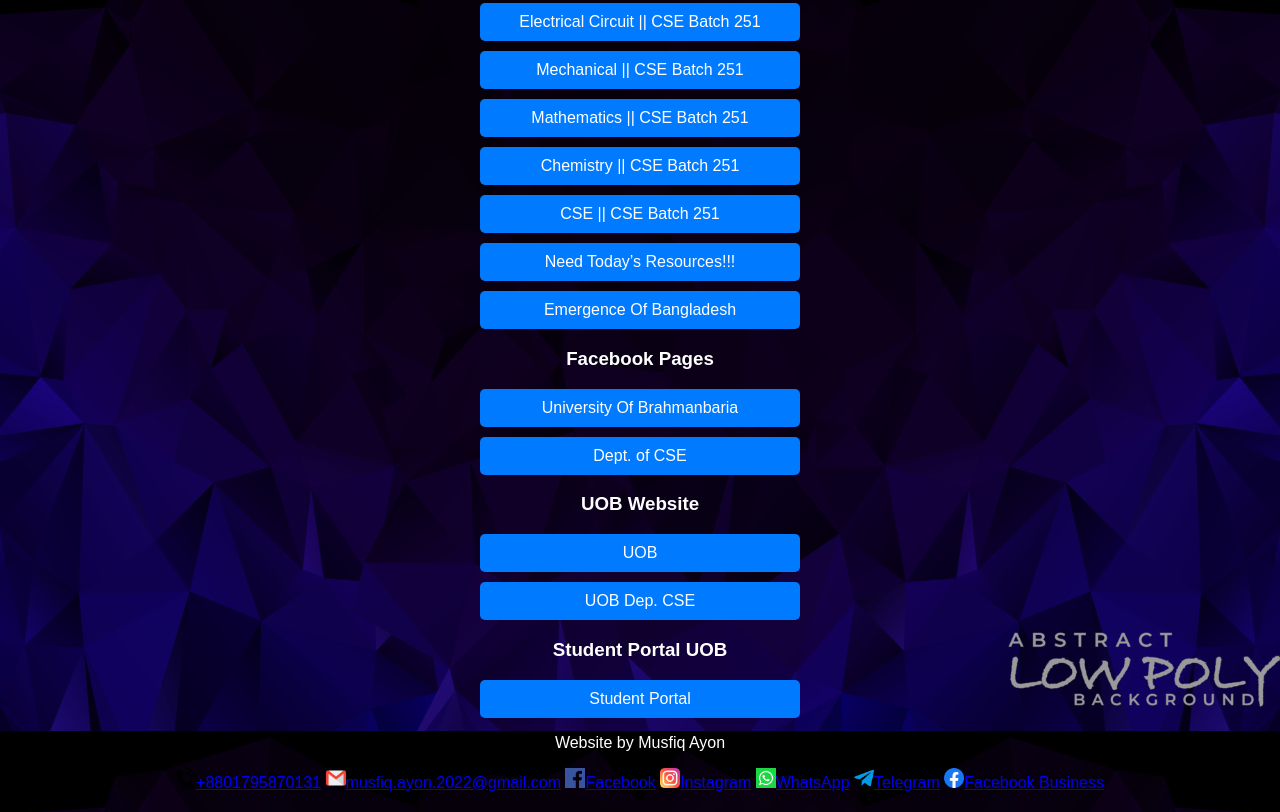
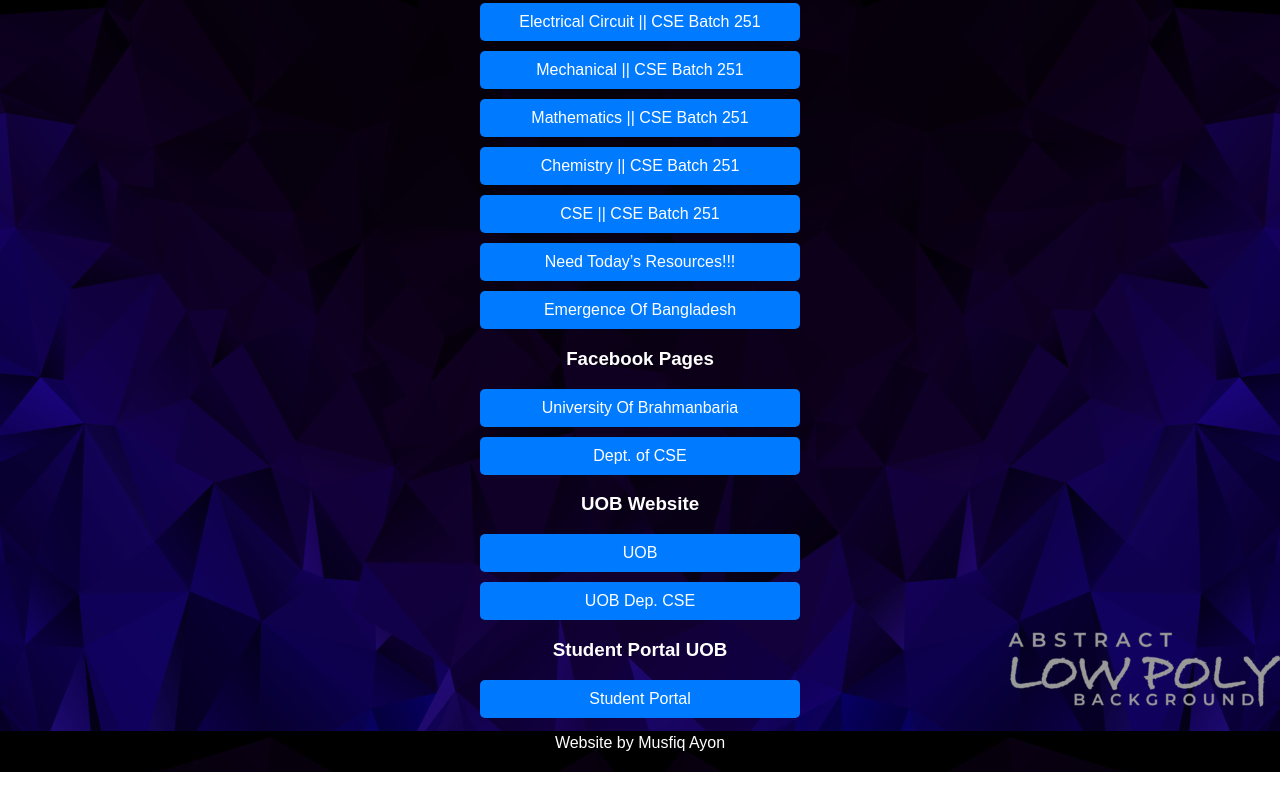
Before and after one commit to MusfiqAyon-MSL3/Class-Routine, a plain HTML site: page index.html in a window 1280 px wide. Shown: the part 1669-2481 px from the top of the page. After the commit the page ends 2441 px from the top, so only its background shows below. Drawn offline with Linux system fonts and the light colour scheme.

Commit message:
index.html

```diff
--- a/index.html
+++ b/index.html
@@ -352,13 +352,6 @@ tr:hover {
     </div>
     <div class="footer">
         <p>Website by Musfiq Ayon</p>
-        <a href="tel:+8801795870131"><img src="phone-icon.png" alt="Phone" style="width: 20px; height: auto;">+8801795870131</a>
-        <a href="mailto:musfiq.ayon.2022@gmail.com"><img src="email-icon.png" alt="Email" style="width: 20px; height: auto;">musfiq.ayon.2022@gmail.com</a>
-        <a href="https://www.facebook.com/musfiq.ayon.10/" target="_blank" rel="noopener noreferrer"><img src="facebook-icon.png" alt="Facebook" style="width: 20px; height: auto;">Facebook</a>
-        <a href="https://instagram.com/ayon.musfiq" target="_blank" rel="noopener noreferrer"><img src="instagram-icon.png" alt="Instagram" style="width: 20px; height: auto;">Instagram</a>
-        <a href="https://wa.me/8801576745644/" target="_blank" rel="noopener noreferrer"><img src="whatsapp-icon.png" alt="WhatsApp" style="width: 20px; height: auto;">WhatsApp</a>
-        <a href="https://t.me/musfiqayon10/" target="_blank" rel="noopener noreferrer"><img src="telegram-icon.png" alt="Telegram" style="width: 20px; height: auto;">Telegram</a>
-        <a href="https://www.facebook.com/the.tech.pro.000/" target="_blank" rel="noopener noreferrer"><img src="facebook-business-icon.png" alt="Facebook Business" style="width: 20px; height: auto;">Facebook Business</a>
     </div>
 </body>
 
```
